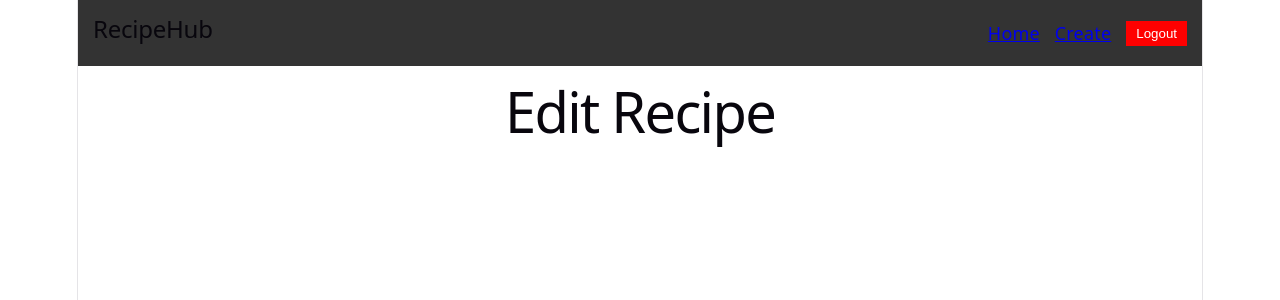
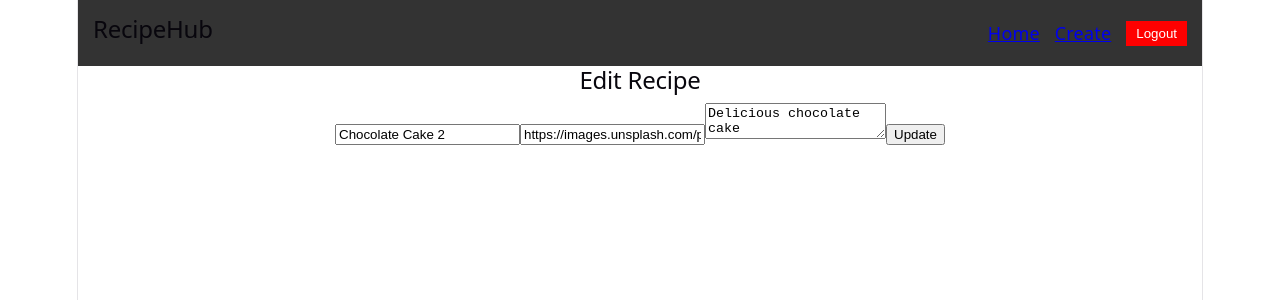
Before and after one commit to Extraterrestri0/recipehub, a React (Vite) app: page /edit/1 in a window 1280 px wide. Shown: the top 300 px of the page. Built offline with nearby package versions, Linux system fonts and the light colour scheme; data requests are answered from the project's data file; sample sign-in values are in the browser's storage.

Commit message:
Add edit recipe functionality

```diff
--- a/db.json
+++ b/db.json
@@ -8,11 +8,10 @@
   ],
   "recipes": [
     {
-      "id": "1",
-      "title": "Chocolate Cake",
+      "title": "Chocolate Cake 2",
       "imageUrl": "https://images.unsplash.com/photo-1606312619070-d48b4c652a52",
       "description": "Delicious chocolate cake",
-      "author": "Admin"
+      "id": "1"
     },
     {
       "title": "Pizza",
--- a/src/pages/EditRecipe.jsx
+++ b/src/pages/EditRecipe.jsx
@@ -1,3 +1,64 @@
+import { useState, useEffect } from "react";
+import { useNavigate, useParams } from "react-router-dom";
+
 export default function EditRecipe() {
-  return <h1>Edit Recipe</h1>;
+  const { id } = useParams();
+  const navigate = useNavigate();
+
+  const [title, setTitle] = useState("");
+  const [imageUrl, setImageUrl] = useState("");
+  const [description, setDescription] = useState("");
+
+  useEffect(() => {
+    fetch(`http://localhost:3000/recipes/${id}`)
+      .then(res => res.json())
+      .then(data => {
+        setTitle(data.title);
+        setImageUrl(data.imageUrl);
+        setDescription(data.description);
+      });
+  }, [id]);
+
+  const handleSubmit = async (e) => {
+    e.preventDefault();
+
+    await fetch(`http://localhost:3000/recipes/${id}`, {
+      method: "PUT",
+      headers: {
+        "Content-Type": "application/json"
+      },
+      body: JSON.stringify({
+        title,
+        imageUrl,
+        description
+      })
+    });
+
+    navigate("/");
+  };
+
+  return (
+    <form onSubmit={handleSubmit}>
+      <h2>Edit Recipe</h2>
+
+      <input
+        type="text"
+        value={title}
+        onChange={(e) => setTitle(e.target.value)}
+      />
+
+      <input
+        type="text"
+        value={imageUrl}
+        onChange={(e) => setImageUrl(e.target.value)}
+      />
+
+      <textarea
+        value={description}
+        onChange={(e) => setDescription(e.target.value)}
+      />
+
+      <button type="submit">Update</button>
+    </form>
+  );
 }
```
